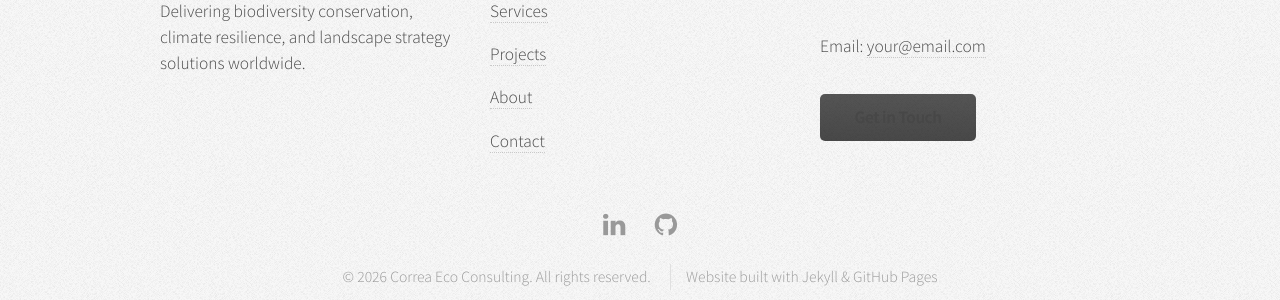
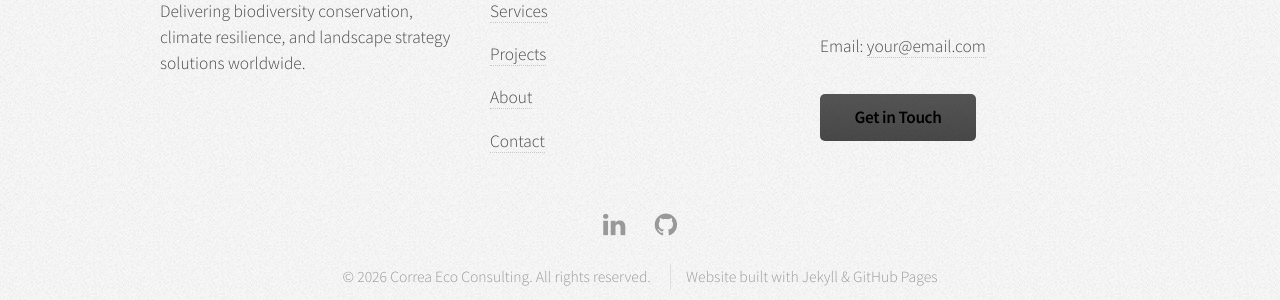
Before and after one commit to correaeco/correaeco.github.io, a Jekyll site: the page built from index.html, in a window 1280 px wide. Shown: the part 2133-2433 px from the top of the page. Built offline with Jekyll 4.4.1, drawn with Linux system fonts in a browser that asks for light colours.

Commit message:
Update style.css

```diff
--- a/assets/css/style.css
+++ b/assets/css/style.css
@@ -839,3 +839,10 @@
     text-align: center;
     font-size: 0.9em;
 }
+
+/* 👇 ADD THIS HERE */
+#footer .button,
+#footer .button:hover,
+#footer .button:active {
+    color: #000;
+}
```
Lines whose indentation alone changed are shown as unchanged.
